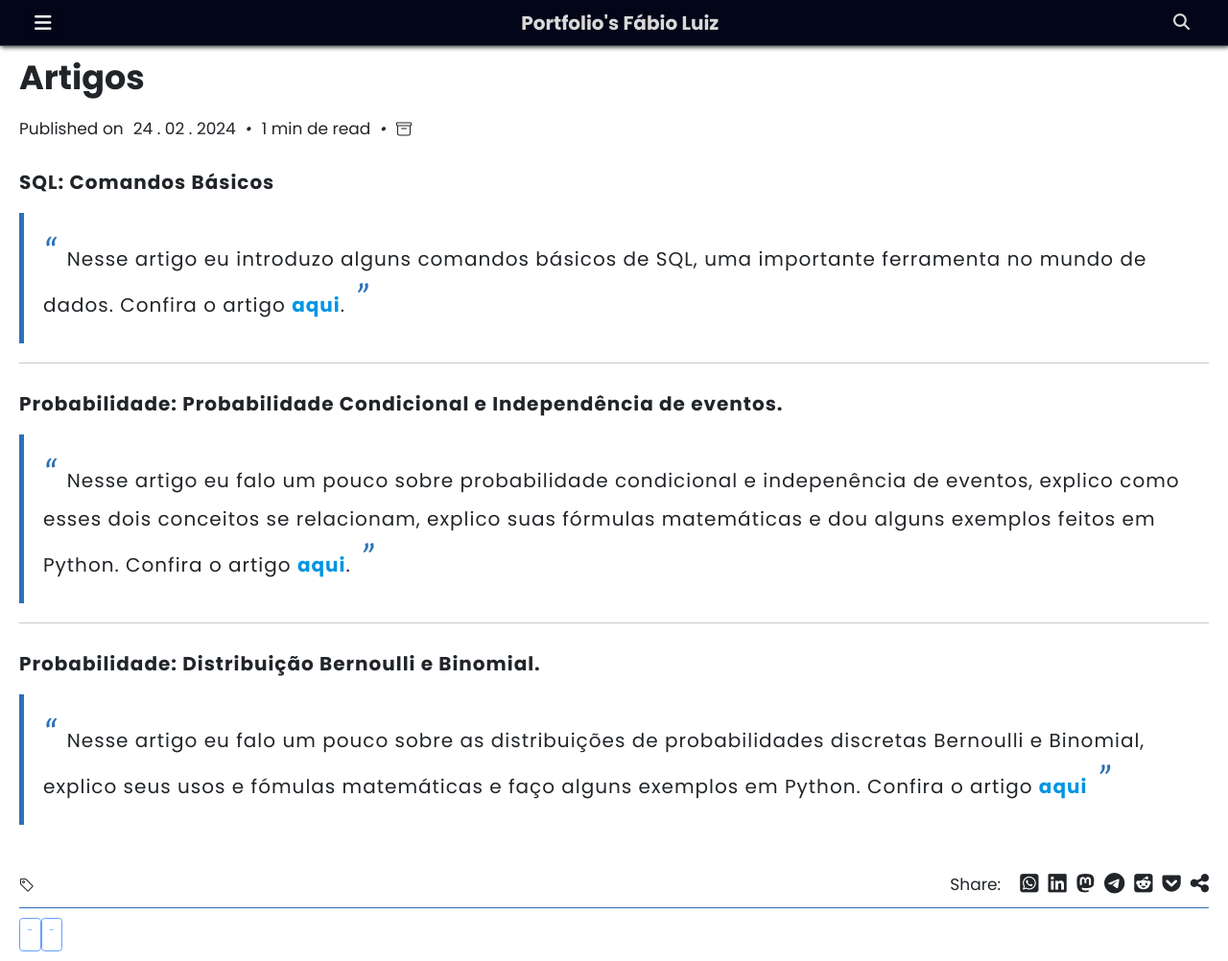
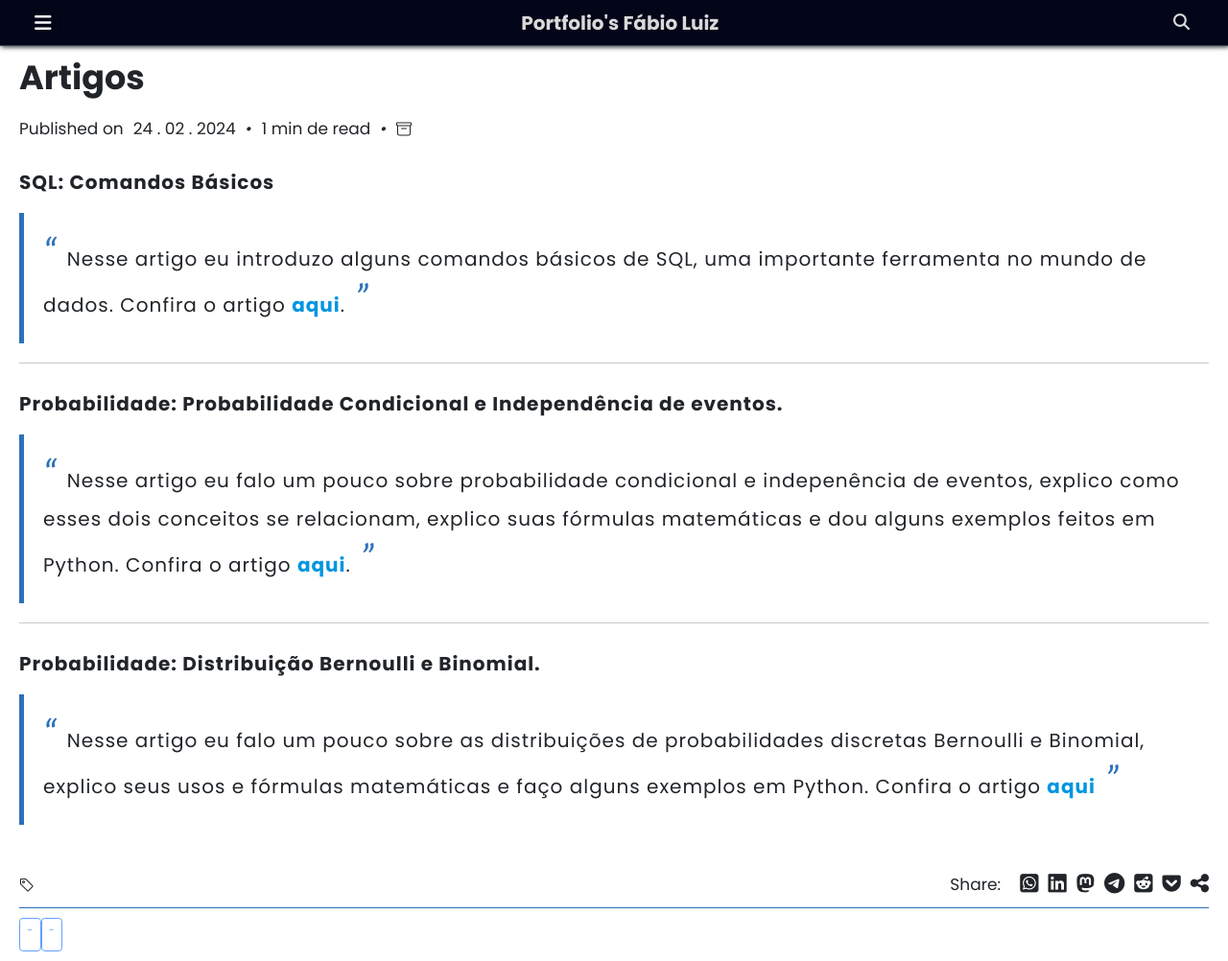
Before and after one commit to Fabio-luiz-sousa/Fabio-luiz-sousa.github.io, a Jekyll site: the page built from _posts/2024-02-24-artigos.md, in a window 1280 px wide and 1002 px high. Shown: the whole window at 96% size. Built offline with Jekyll 4.4.1, drawn with Linux system fonts in a browser that asks for light colours; the table of contents is made by our own code.

Commit message:
atualizando os artigos

```diff
--- a/_posts/2024-02-24-artigos.md
+++ b/_posts/2024-02-24-artigos.md
@@ -15,4 +15,4 @@ ___
 
 ---
 #### Probabilidade: Distribuição Bernoulli e Binomial.
-> Nesse artigo eu falo um pouco sobre as distribuições de probabilidades discretas Bernoulli e Binomial, explico seus usos e fómulas matemáticas e faço alguns exemplos em Python. Confira o artigo [aqui](https://medium.com/@fabioprogramar/probabilidade-distribui%C3%A7%C3%A3o-bernoulli-e-binomial-5a491eb6c64a)
+> Nesse artigo eu falo um pouco sobre as distribuições de probabilidades discretas Bernoulli e Binomial, explico seus usos e fórmulas matemáticas e faço alguns exemplos em Python. Confira o artigo [aqui](https://medium.com/@fabioprogramar/probabilidade-distribui%C3%A7%C3%A3o-bernoulli-e-binomial-5a491eb6c64a)
```
